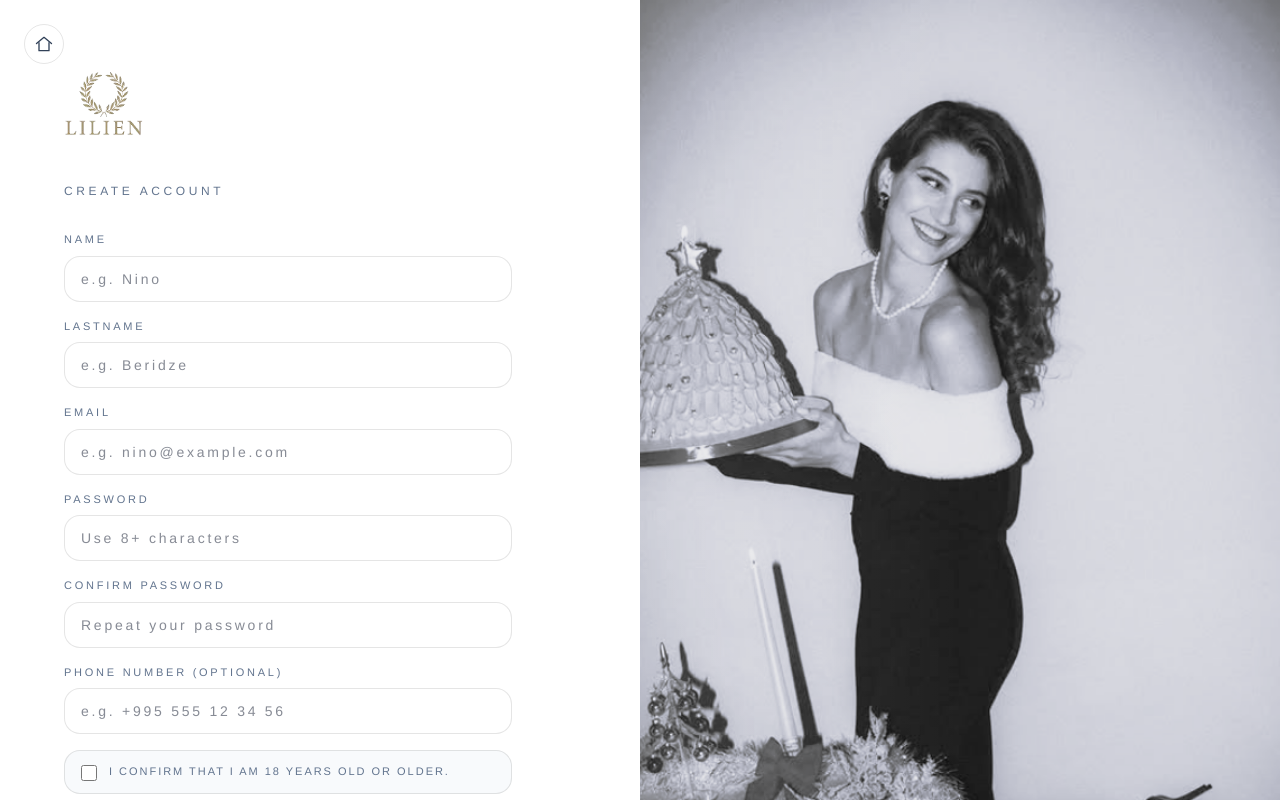
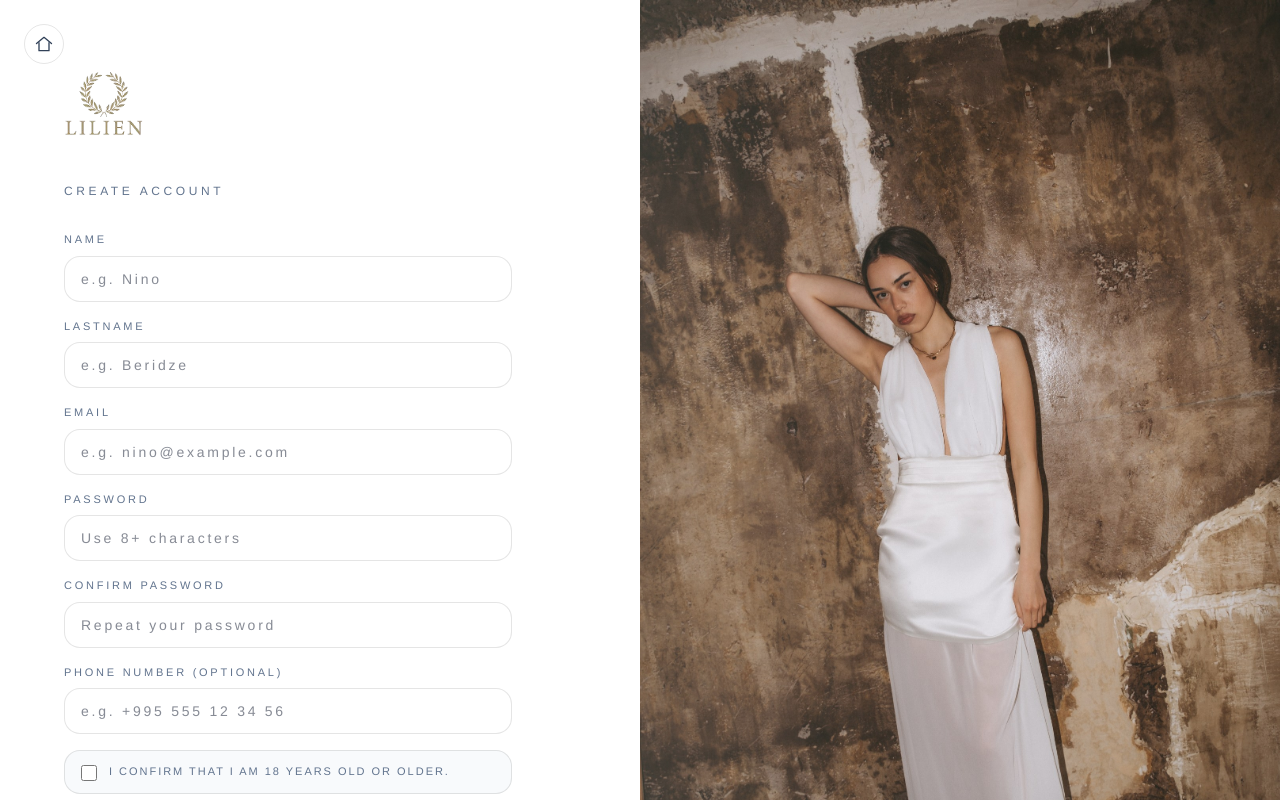
Before and after one commit to anukaagla/lilienstore-frontend, a Next.js app: page /register in a window 1280 px wide. Shown: the top 800 px of the page. Built offline with nearby package versions, Linux system fonts and the light colour scheme; no server answers.

Commit message:
register image change

```diff
--- a/src/app/register/page.tsx
+++ b/src/app/register/page.tsx
@@ -667,7 +667,7 @@ export default function RegisterPage() {
 
         <div className="relative hidden min-h-screen lg:block">
           <Image
-            src="/images/BBB.png"
+            src="/images/registerPageImg.jpg"
             alt={`${brandName} registration look`}
             fill
             sizes="(min-width: 1024px) 50vw, 0px"
```
Also changed, not shown: public/images/BBB.png (deleted), public/images/registerPageImg.jpg (added).
